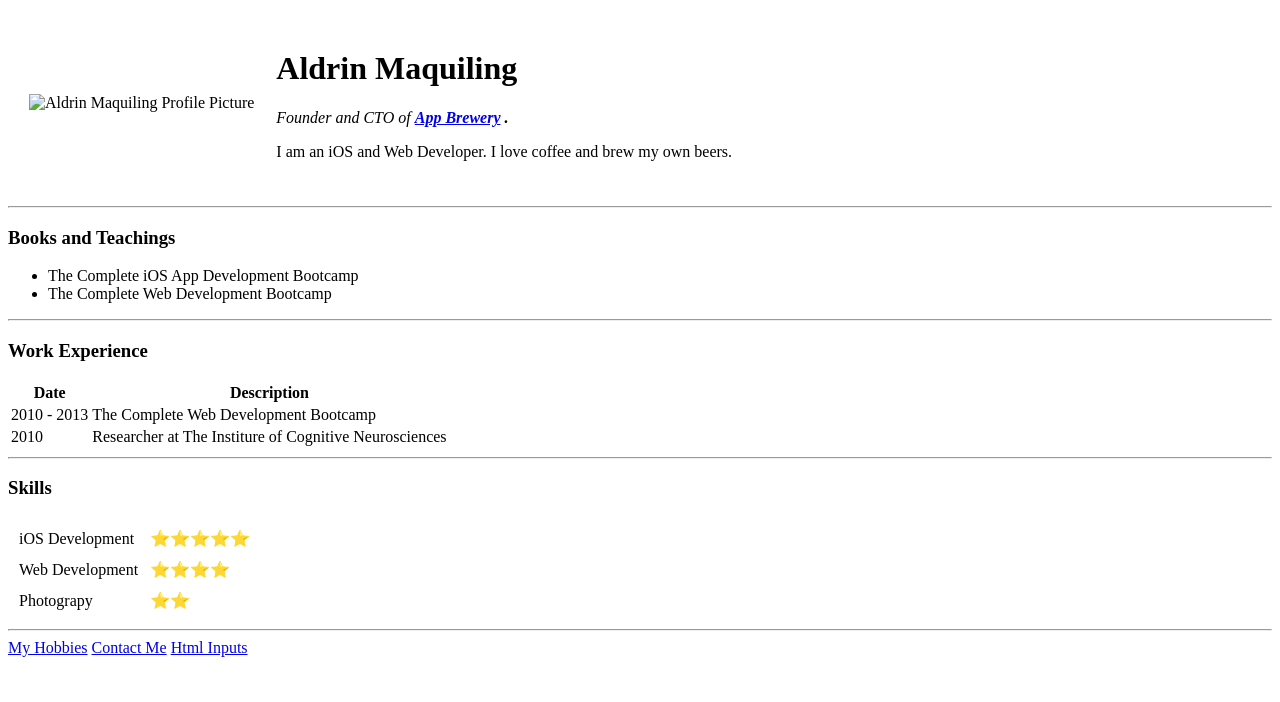
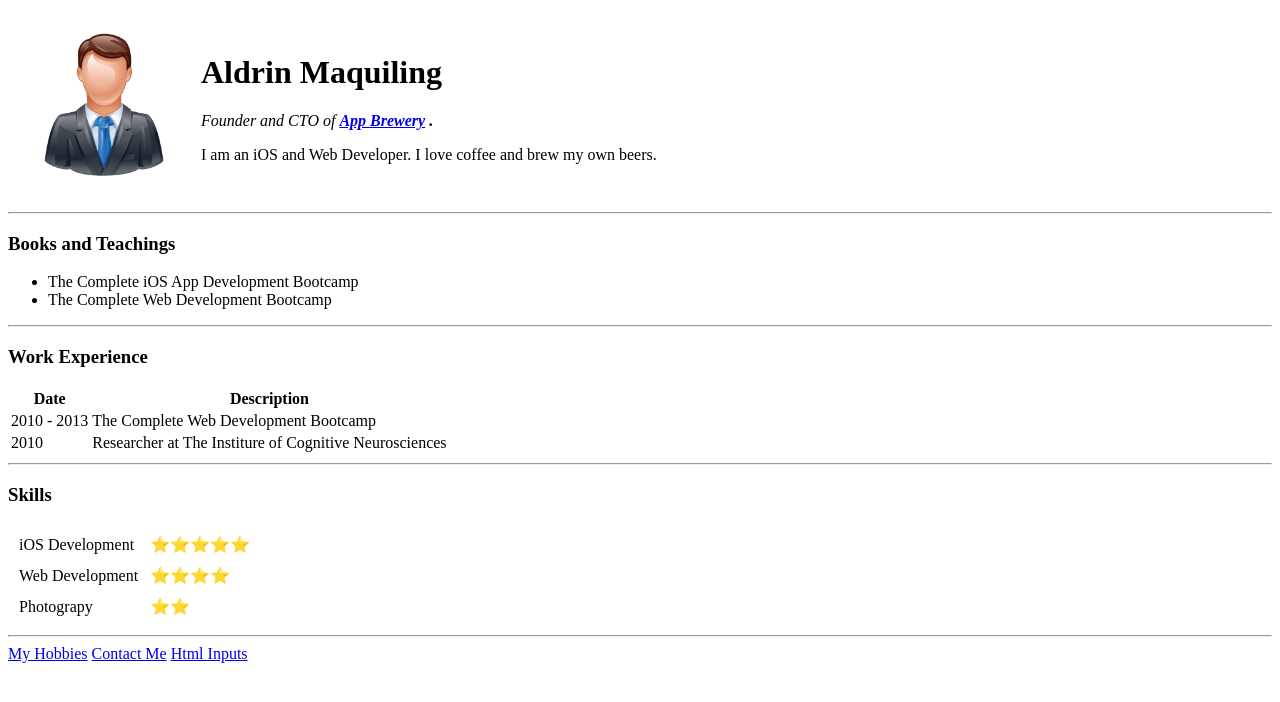
Before and after one commit to soluszx/aldrin.github.io, a plain HTML site: page index.html in a window 1280 px wide. Drawn offline with Linux system fonts and the light colour scheme.

Commit message:
Update index.html

```diff
--- a/index.html
+++ b/index.html
@@ -9,7 +9,7 @@
 <body>
     <table cellspacing="20">
         <tr>
-            <td><img src="user.png" alt="Aldrin Maquiling Profile Picture" height="150"></td>
+            <td><img src="images/user.png" alt="Aldrin Maquiling Profile Picture" height="150"></td>
             <td>
                 <h1>Aldrin Maquiling</h1>
                 <p><em>Founder and CTO of <strong><a href="https://appbrewery.com/">App Brewery</a> .</strong></em></p>
```
